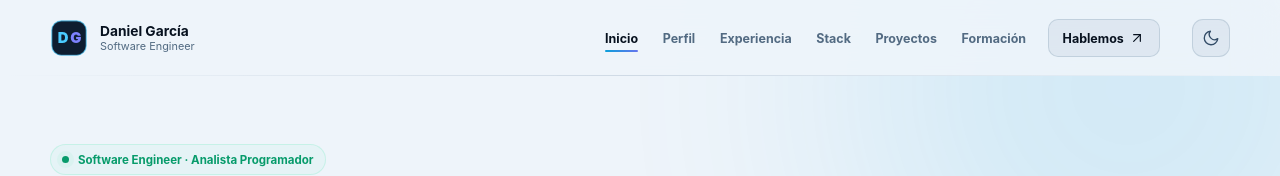
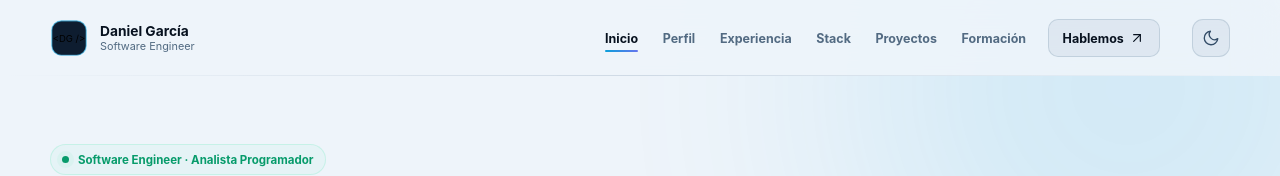
Before and after one commit to DanielDGe/danieldge.github.io, a React (Vite) app: page / in a window 1280 px wide. Shown: the top 176 px of the page. Built offline with nearby package versions, Linux system fonts and the light colour scheme.

Commit message:
brand: evolve mark to code signature

```diff
--- a/src/components/BrandMark.jsx
+++ b/src/components/BrandMark.jsx
@@ -25,18 +25,12 @@ function BrandMark({ size = 38, className = '' }) {
         rx="16"
       />
       <text
-        className="brand-mark__letter brand-mark__letter--d"
-        x="13"
-        y="40"
+        className="brand-mark__code"
+        x="32"
+        y="39"
+        textAnchor="middle"
       >
-        D
-      </text>
-      <text
-        className="brand-mark__letter brand-mark__letter--g"
-        x="34"
-        y="40"
-      >
-        G
+        {'<DG />'}
       </text>
     </svg>
   )
```
